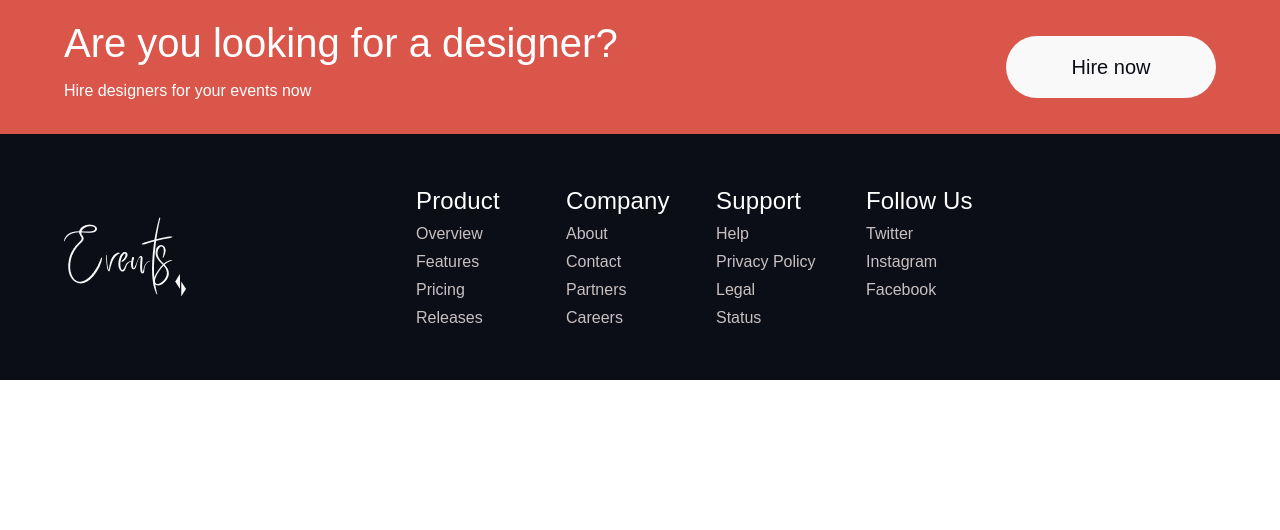
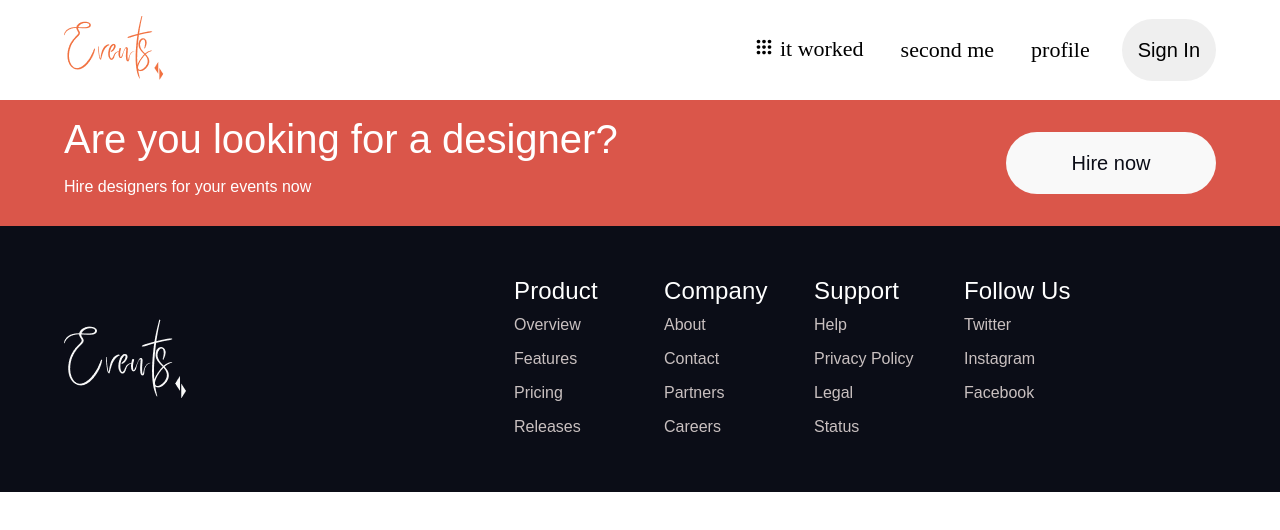
Before and after one commit to Kingscliq/Events, a React (Create React App) app: page / in a window 1280 px wide. Shown: the top 530 px of the page. Built offline with nearby package versions, Linux system fonts and the light colour scheme; a web font is replaced by a local one.

Commit message:
nav bar 90% done, fully responsive

```diff
--- a/src/App.js
+++ b/src/App.js
@@ -1,18 +1,27 @@
 /** @format */
 
-import { FaEnvelope, FaUserAlt } from "react-icons/fa";
-import { Button } from "./components/button";
-import { Input } from "./components/input";
+// import { FaEnvelope, FaUserAlt } from "react-icons/fa";
+// import { Button } from "./components/button";
 // import colors from "./config/colors";
 
 import "./App.css";
 import { HeaderWidget } from "./widgets/header-widget";
 import { Footer } from "./widgets/footer";
+import { NavBar } from "./widgets/nav-bar";
+import { Button } from "./components/button";
+import { CgMenuGridO } from "react-icons/cg";
 
 function App() {
 	return (
 		<div>
-      <div className='App'>
+			<div className="App">
+				<NavBar
+					firstItemIcon={<CgMenuGridO />}
+					firstItem={"it worked"}
+					secondItem={"second me"}
+					profile={"profile"}
+					button={<Button text={"Sign In"} className="btn" />}
+				/>
 				<HeaderWidget />
 				<Footer />
 			</div>
@@ -25,12 +34,12 @@ function App() {
 	);
 }
 
-const styles = {
-  form: {
-    width: "500px",
-    padding: "20px",
-    backgroundColor: "#333",
-    height: "600px",
-  },
-};
+// const styles = {
+// 	form: {
+// 		width: "500px",
+// 		padding: "20px",
+// 		backgroundColor: "#333",
+// 		height: "600px",
+// 	},
+// };
 export default App;
--- a/src/components/index.jsx
+++ /dev/null
@@ -1,5 +0,0 @@
-/** @format */
-
-import Footer from "../widgets/footer/index";
-
-export { Footer };
--- a/src/components/input/index.js
+++ b/src/components/input/index.js
@@ -1,19 +1,11 @@
-/** @format */
+import React from "react";
 
-import React from "react";
-import "./input.css";
-const Input = ({ type, placeholder, style, icon, handleChange, ...props }) => {
-  return (
-    <div className='input' style={style}>
-      <span className='icon'>{icon}</span>
-      <input
-        type={type}
-        placeholder={placeholder}
-        style={style}
-        className='textField'
-        onChange={handleChange}
-      ></input>
-    </div>
-  );
+const Input = ({ type, placeholder, style, className, icon, handleChange, ...props }) => {
+	return (
+		<div className="input" style={style}>
+			<span className="icon">{icon}</span>
+			<input type={type} placeholder={placeholder} style={style} className={className} onChange={handleChange}></input>
+		</div>
+	);
 };
 export { Input };
--- a/src/components/input/input.css
+++ /dev/null
@@ -1,21 +0,0 @@
-/** @format */
-
-.input {
-  border: 1px solid #161616;
-  width: 100%;
-  padding: 20px;
-  border-radius: 35px;
-  background-color: var(--light);
-  margin: 20px 0;
-}
-.textField {
-  border: none;
-  outline: none;
-  font-size: 20px;
-  background-color: transparent;
-}
-.icon {
-  font-size: 20px;
-  margin-right: 20px;
-  color: var(--darkgrey);
-}
--- a/src/index.css
+++ b/src/index.css
@@ -22,6 +22,7 @@
 	margin: auto;
 }
 
+/* Button styles */
 .btn {
 	width: 100%;
 	height: 62px;
@@ -30,7 +31,7 @@
 	border-radius: 35px;
 	padding: 10px 16px;
 	font-size: 20px;
-	margin: 20px auto;
+	/* margin: 20px auto; */
 	transition: all 0.5s ease-in-out;
 }
 
@@ -39,6 +40,27 @@
 	color: #f0916c;
 }
 
+/* Input styles */
+.input {
+	border: 1px solid #161616;
+	width: 100%;
+	padding: 20px;
+	border-radius: 35px;
+	background-color: var(--light);
+	margin: 20px 0;
+}
+.textField {
+	border: none;
+	outline: none;
+	font-size: 20px;
+	background-color: transparent;
+}
+.icon {
+	font-size: 20px;
+	margin-right: 20px;
+	color: var(--darkgrey);
+}
+
 @media screen and (max-width: 464px) {
 	.container {
 		width: 90%;
--- a/src/widgets/footer/footer.css
+++ b/src/widgets/footer/footer.css
@@ -11,7 +11,6 @@
 	padding: 2rem 0;
 	display: flex;
 	flex-wrap: wrap;
-	justify-content: space-between;
 }
 
 .main-footer a {
@@ -23,15 +22,14 @@
 }
 
 .footer-logo {
-	margin-right: 6rem;
+	width: 450px;
 	display: flex;
 	align-items: center;
 }
 
-.footer-div-list {
-	display: flex;
-	flex-wrap: wrap;
-	width: 800px;
+.footer-list {
+	width: 100px;
+	line-height: 24px;
 }
 
 .footer-list {
@@ -56,8 +54,23 @@
 	letter-spacing: 0.15000000596046448px;
 }
 
-@media screen and (max-width: 768px) {
+@media screen and (max-width: 777px) and (min-width: 220px) {
 	.main-footer .container {
 		margin: 0 3rem;
 	}
+	.footer-logo {
+		width: 200px;
+	}
 }
+
+@media screen and (max-width: 833px) and (min-width: 778px) {
+	.footer-logo {
+		width: 250px;
+	}
+}
+
+@media screen and (max-width: 1166px) and (min-width: 834px) {
+	.footer-logo {
+		width: 300px;
+	}
+}
--- a/src/widgets/footer/index.js
+++ b/src/widgets/footer/index.js
@@ -10,7 +10,7 @@ const Footer = () => {
 					<div className="footer-logo">
 						<img src={FooterLogo} alt="logo" />
 					</div>
-					<div className="footer-div-list">
+
 					<ul className="footer-list">
 						<h2> Product </h2>
 						<li> Overview </li>
@@ -49,7 +49,6 @@ const Footer = () => {
 					</ul>
 				</div>
 			</div>
-			</div>
 		</>
 	);
 };
--- /dev/null
+++ b/src/widgets/nav-bar/index.jsx
@@ -0,0 +1,70 @@
+import React, { useState } from "react";
+import { NavLogo } from "../../assets/images";
+import { CgMenuGridO, CgClose } from "react-icons/cg";
+import "./nav-bar.css";
+
+const NavBar = ({ firstItem, firstItemIcon, secondItem, secondItemIcon, profile, profileIcon, button }) => {
+	const [toggle, setToggle] = useState({ clicked: false });
+
+	const handleToggle = () => {
+		setToggle({ clicked: !toggle.clicked });
+	};
+
+	return (
+		<>
+			<div className="nav-bar">
+				<div className="container">
+					<div className="nav-bar-logo">
+						<img src={NavLogo} alt="logo" />
+					</div>
+
+					{!toggle.clicked ? (
+						<div className="hamburger-menu">
+							<CgMenuGridO onClick={handleToggle} />
+						</div>
+					) : (
+						<div className="nav-bar-items">
+							<div className="nav-bar-menu-list">
+								<div>
+									<span>{firstItemIcon}</span>
+									<p>{firstItem}</p>
+								</div>
+								<div>
+									<span>{secondItemIcon}</span>
+									<p>{secondItem}</p>
+								</div>
+								<div>
+									<span>{profileIcon}</span>
+									<p>{profile}</p>
+								</div>
+								<div>{button}</div>
+							</div>
+
+							<div className="close-menu">
+								<CgClose onClick={handleToggle} />
+							</div>
+						</div>
+					)}
+
+					<div className="desktop-menu">
+						<div>
+							<span>{firstItemIcon}</span>
+							<p>{firstItem}</p>
+						</div>
+						<div>
+							<span>{secondItemIcon}</span>
+							<p>{secondItem}</p>
+						</div>
+						<div>
+							<span>{profileIcon}</span>
+							<p>{profile}</p>
+						</div>
+						<div>{button}</div>
+					</div>
+				</div>
+			</div>
+		</>
+	);
+};
+
+export { NavBar };
--- /dev/null
+++ b/src/widgets/nav-bar/nav-bar.css
@@ -0,0 +1,74 @@
+.nav-bar .container {
+	padding: 1rem 0;
+	display: flex;
+	justify-content: space-between;
+	align-items: center;
+}
+
+.hamburger-menu,
+.close-menu {
+	display: none;
+}
+
+.nav-bar-items {
+	display: flex;
+}
+
+.nav-bar .container .desktop-menu {
+	display: flex;
+	align-items: center;
+	justify-content: space-between;
+	font-size: 22px;
+}
+
+.nav-bar-items .nav-bar-menu-list {
+	display: none;
+}
+
+.nav-bar .container .desktop-menu {
+	display: flex;
+	/* align-items: center; */
+}
+.nav-bar .container .desktop-menu div,
+.nav-bar-items .nav-bar-menu-list div {
+	display: flex;
+	margin-left: 2rem;
+	/* background: pink; */
+}
+
+.nav-bar-items .nav-bar-menu-list div span,
+.nav-bar .container .desktop-menu span {
+	margin-right: 5px;
+}
+
+@media screen and (max-width: 768px) and (min-width: 220px) {
+	.nav-bar .container {
+		align-items: unset;
+	}
+
+	.nav-bar .container .desktop-menu {
+		display: none;
+	}
+
+	.hamburger-menu,
+	.close-menu {
+		display: block;
+		font-size: 30px;
+		color: #0b0d17;
+	}
+
+	.nav-bar-items .close-menu {
+		align-self: flex-start;
+		margin-left: 1rem;
+	}
+
+	.nav-bar-items .nav-bar-menu-list {
+		display: flex;
+		flex-direction: column;
+		font-size: 22px;
+	}
+
+	.nav-bar-items .nav-bar-menu-list div {
+		margin-bottom: 0.7rem;
+	}
+}
```
Lines whose indentation alone changed are shown as unchanged.
